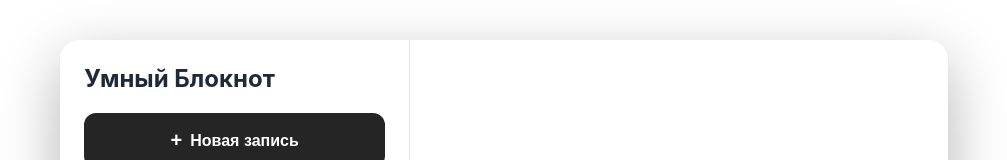
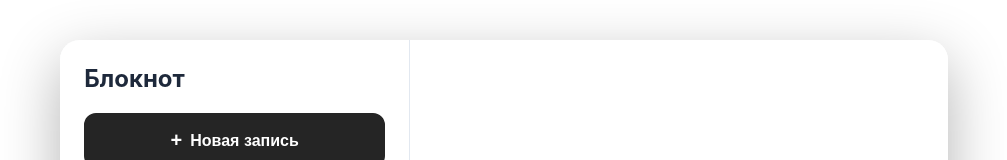
Before and after one commit to denis-web-dev/notepad, a React (Vite) app: page / in a window 1280 px wide. Shown: the top 160 px of the page, without its empty margins (136-1143 px from the left). Built offline with nearby package versions, Linux system fonts and the light colour scheme.

Commit message:
Notepad React

```diff
--- a/src/components/Notebook.jsx
+++ b/src/components/Notebook.jsx
@@ -140,7 +140,7 @@ const Notebook = () => {
 			<div className="notebook-container">
 				<div className="notebook-sidebar">
 					<div className="sidebar-header">
-						<div className="app-title">Умный Блокнот</div>
+						<div className="app-title">Блокнот</div>
 
 						<button className="add-note-btn" onClick={addNote}>
 							Новая запись
```
